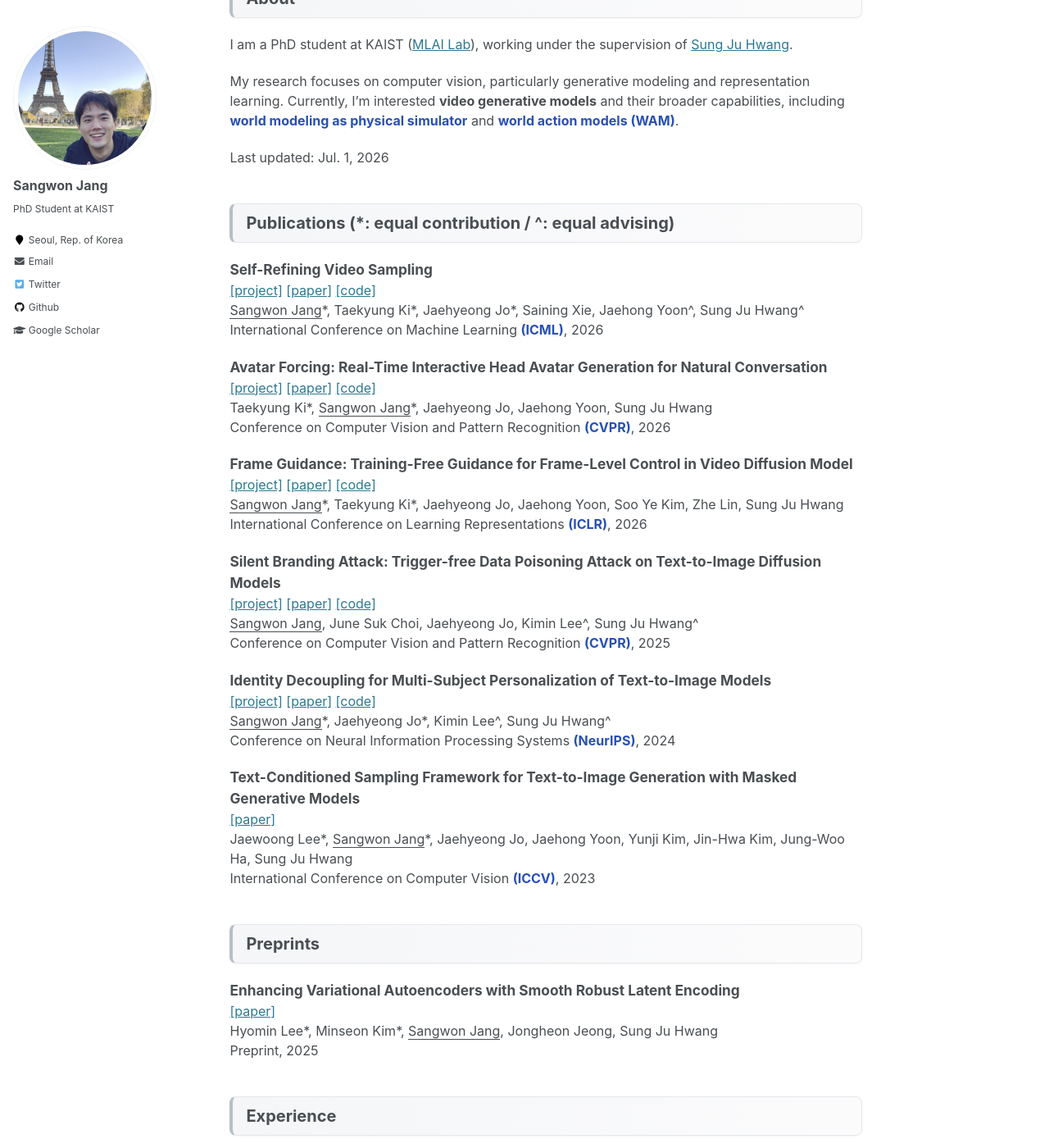
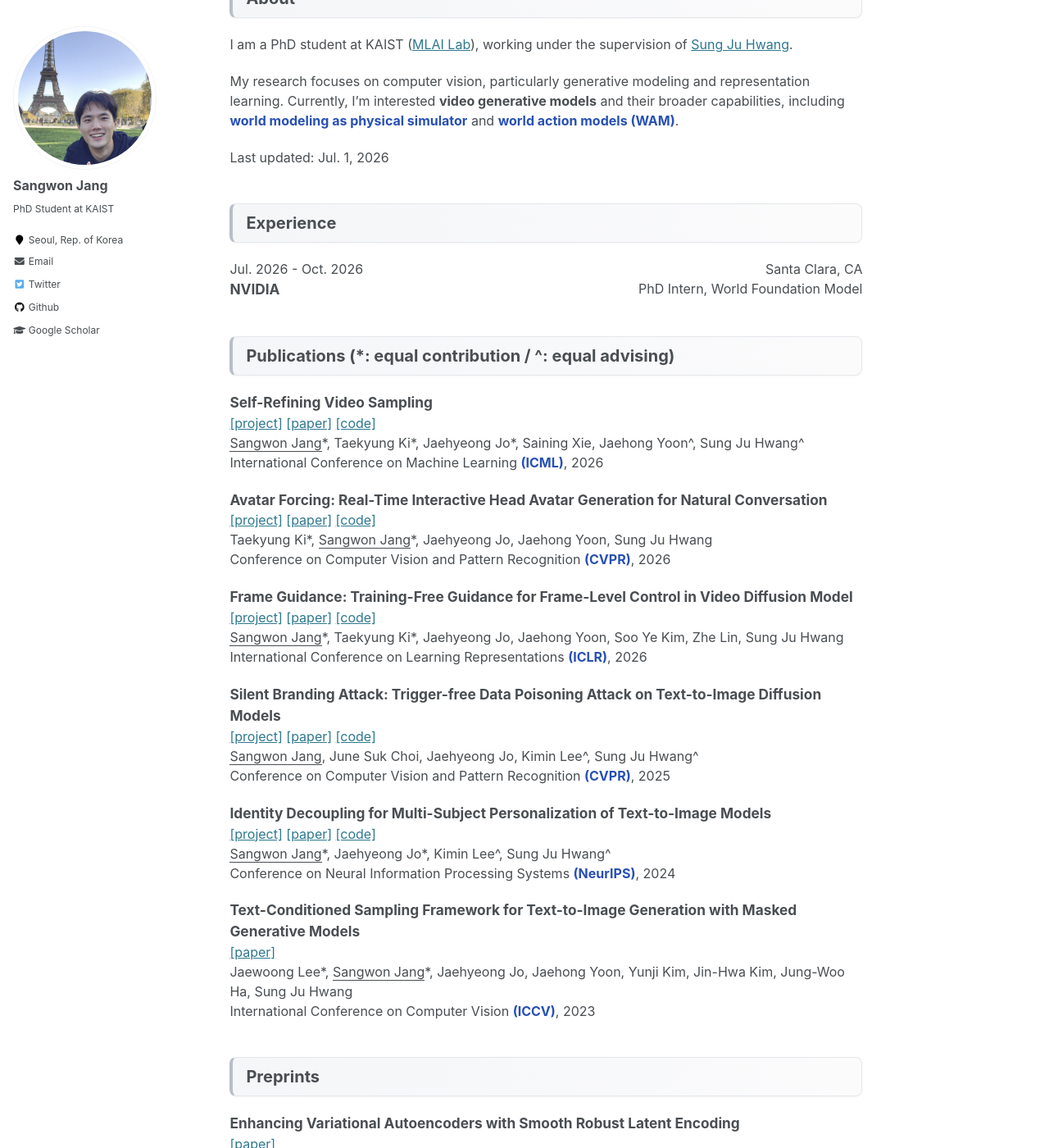
Before and after one commit to agwmon/agwmon.github.io, a Jekyll site: the page built from _pages/about.md, in a window 1280 px wide and 1400 px high, scrolled down 281 px. Shown: the whole window at 82% size. Built offline with Jekyll 4.4.1, drawn with Linux system fonts in a browser that asks for light colours; some of the changed text lies outside the part shown.

Commit message:
change order

```diff
--- a/_pages/about.md
+++ b/_pages/about.md
@@ -34,6 +34,20 @@ I am a PhD student at KAIST ([MLAI Lab](https://www.mlai-kaist.com/)), working u
 My research focuses on computer vision, particularly generative modeling and representation learning. Currently, I'm interested **video generative models** and their broader capabilities, including <span style="color: rgb(40, 80, 180);">**world modeling as physical simulator**</span> and <span style="color: rgb(40, 80, 180);">**world action models (WAM)**</span>.
 
 Last updated: Jul. 1, 2026
+
+## Experience
+
+<div style="display: flex; justify-content: space-between; gap: 1.5em; align-items: flex-start; margin-bottom: 0.8em;">
+  <div>
+    <span>Jul. 2026 - Oct. 2026</span><br>
+    <span style="font-size: 1.08em;"><b>NVIDIA</b></span>
+  </div>
+  <div style="text-align: right;">
+    <span>Santa Clara, CA</span><br>
+    <span>PhD Intern, World Foundation Model</span>
+  </div>
+</div>
+
 
 ## Publications (*: equal contribution / ^: equal advising)
 
@@ -73,16 +87,3 @@ Last updated: Jul. 1, 2026
 [[paper]](https://www.arxiv.org/abs/2504.17219) <br>
 &#x200B;Hyomin Lee\*, Minseon Kim\*, <U>Sangwon Jang</U>, Jongheon Jeong, Sung Ju Hwang <br>
 <span> Preprint, 2025</span>
-
-## Experience
-
-<div style="display: flex; justify-content: space-between; gap: 1.5em; align-items: flex-start; margin-bottom: 0.8em;">
-  <div>
-    <span>Jul. 2026 -</span><br>
-    <span style="font-size: 1.08em;"><b>NVIDIA</b></span>
-  </div>
-  <div style="text-align: right;">
-    <span>Santa Clara, CA</span><br>
-    <span>Engineering Intern</span>
-  </div>
-</div>
```
